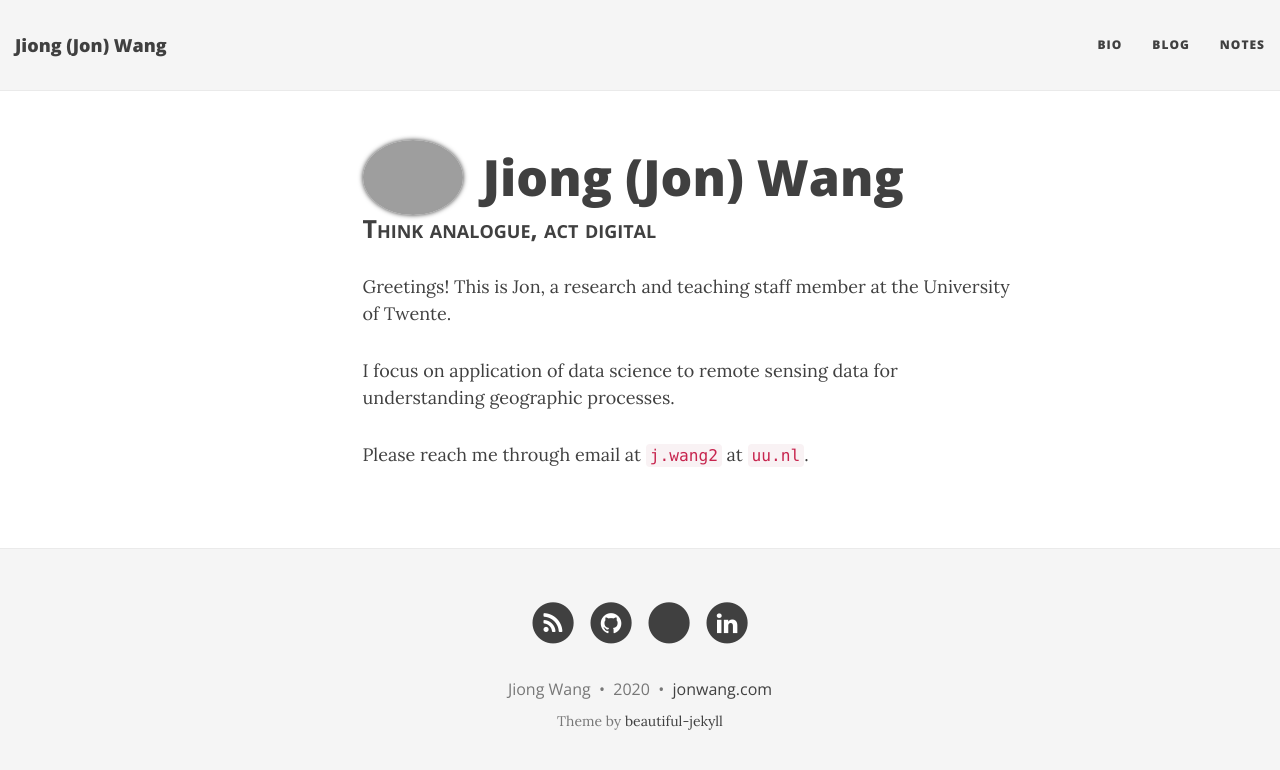
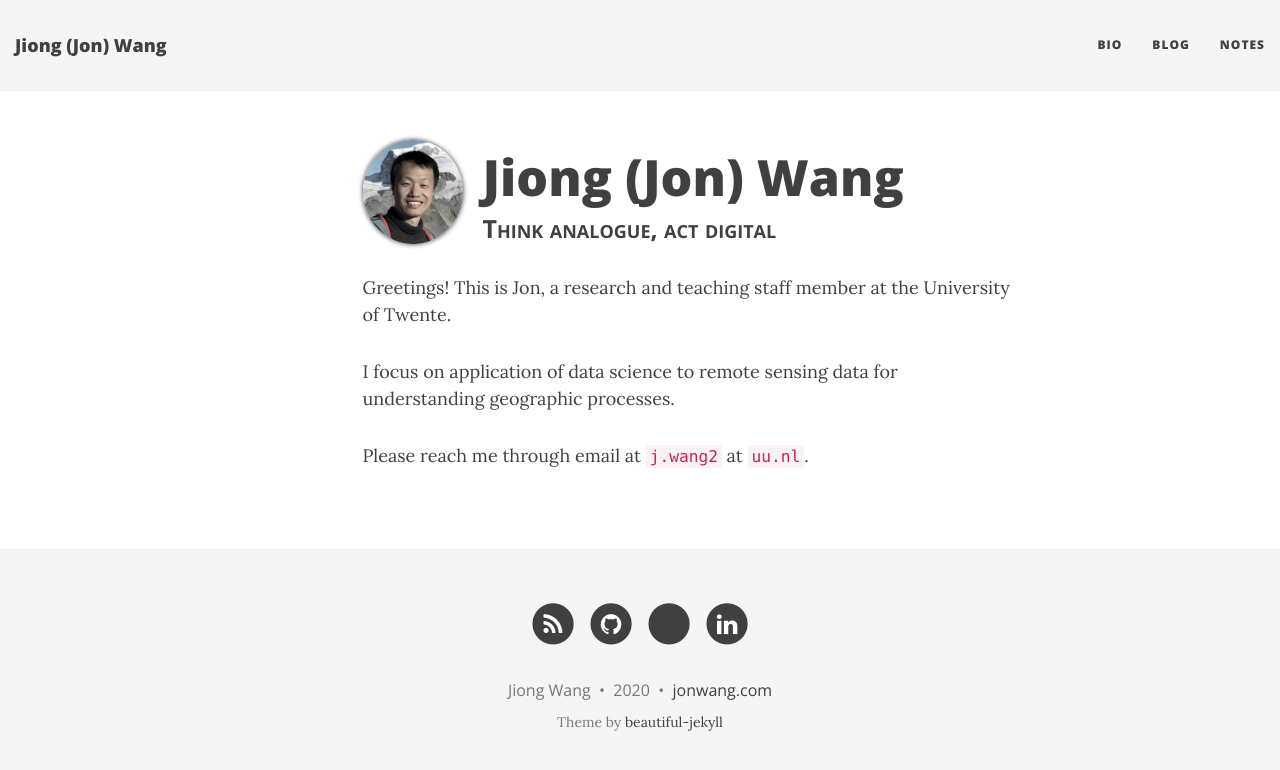
Before and after one commit to jonwangio/jonwangio.github.io, a Jekyll site: the page built from index.html, in a window 1280 px wide. Shown: the top 770 px of the page. Built offline with Jekyll 4.4.1, drawn with Linux system fonts in a browser that asks for light colours; nearby versions of some CDN libraries; the list of posts is cut into pages by our own code.

Commit message:
Update index.html

```diff
--- a/index.html
+++ b/index.html
@@ -9,7 +9,7 @@ css: "/css/custom.css"
     <div class="container">
         <div class="row">
             <div class="col-lg-7 col-lg-offset-3 col-md-10 col-md-offset-1">
-                <img class="avatar-img" src="/img/*.jpg" />
+                <img class="avatar-img" src="/img/Jon.jpg" />
                 <h1>Jiong (Jon) Wang</h1>
                 <h2>Think analogue, act digital</h2>
             </div>
```
